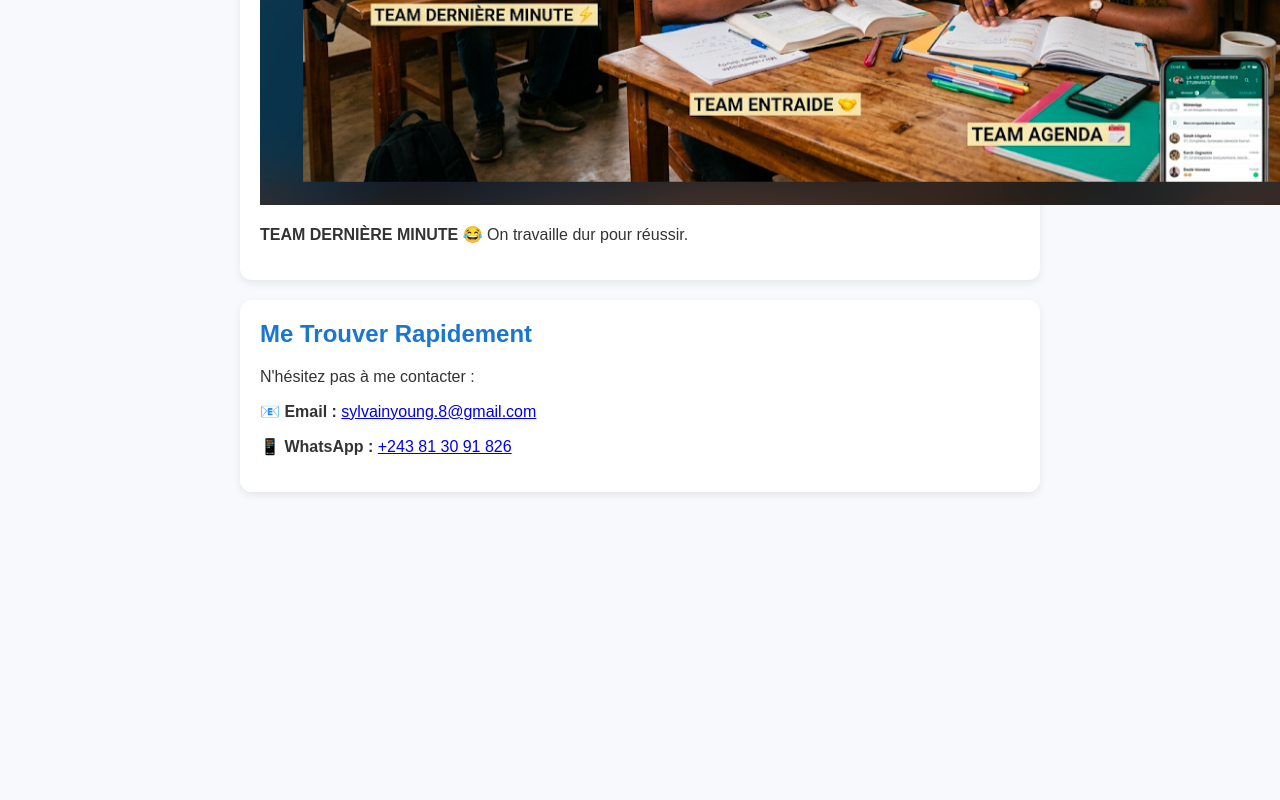
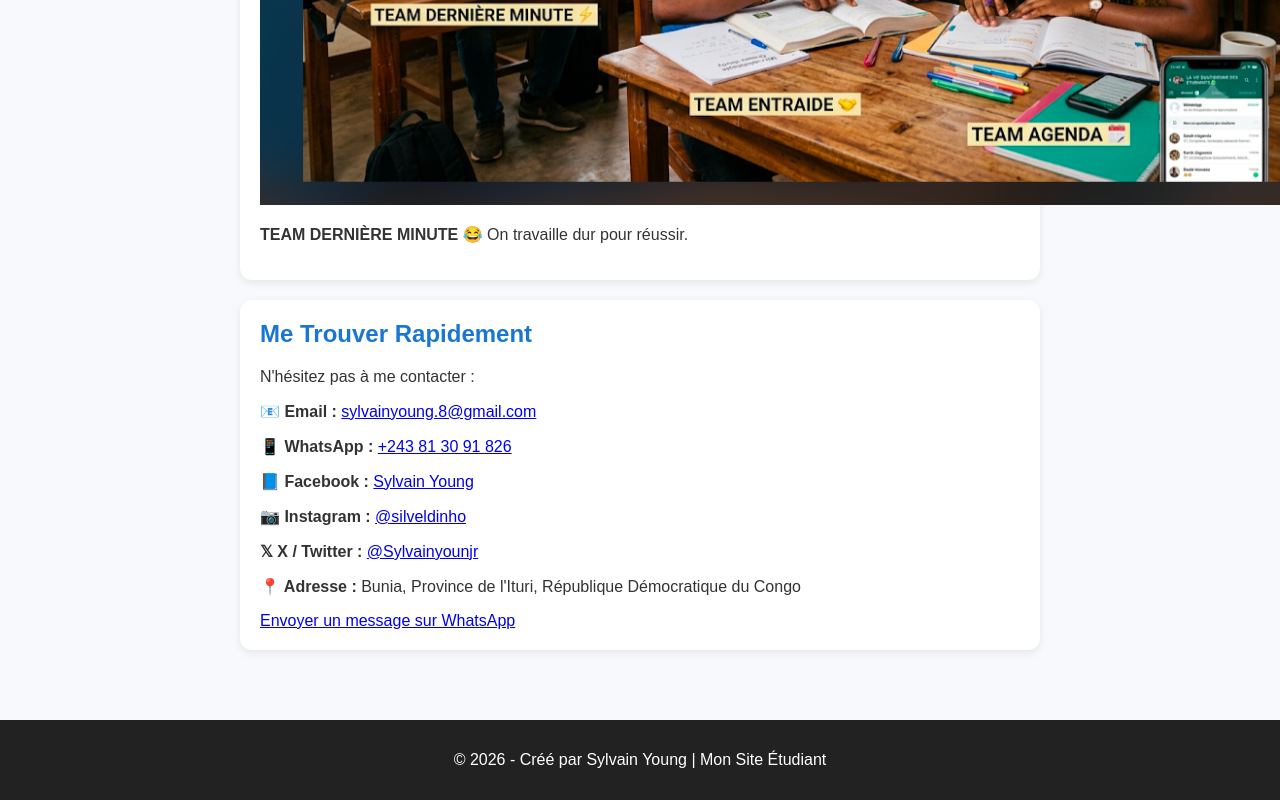
Before and after one commit to sylvainyoung8/Mon-site, a plain HTML site: page index.html in a window 1280 px wide. Shown: the part 709-1509 px from the top of the page. Before the commit the page ends 1241 px from the top, so only its background shows below. Drawn offline with Linux system fonts and the light colour scheme.

Commit message:
Corriger le code HTML+ afficher la photo

```diff
--- a/index.html
+++ b/index.html
@@ -30,4 +30,21 @@
             <div class="liens">
                 <p><b>📧 Email :</b> <a href="mailto:sylvainyoung.8@gmail.com">sylvainyoung.8@gmail.com</a></p>
                 <p><b>📱 WhatsApp :</b> <a href="https://wa.me/243813091826" target="_blank">+243 81 30 91 826</a></p>
-                <p><b>
+                <p><b>📘 Facebook :</b> <a href="https://facebook.com/" target="_blank">Sylvain Young</a></p>
+                <p><b>📷 Instagram :</b> <a href="https://www.instagram.com/silveldinho?igsh=MWZsMTQ4OWFzZGlxag==" target="_blank">@silveldinho</a></p>
+                <p><b>𝕏 X / Twitter :</b> <a href="https://x.com/Sylvainyounjr" target="_blank">@Sylvainyounjr</a></p>
+                <p><b>📍 Adresse :</b> Bunia, Province de l'Ituri, République Démocratique du Congo</p>
+            </div>
+
+            <a href="https://wa.me/243813091826?text=Bonjour%20Sylvain,%20je%20viens%20de%20ton%20site%20web" class="bouton" target="_blank">
+                Envoyer un message sur WhatsApp
+            </a>
+        </section>
+    </main>
+
+    <footer>
+        <p>© 2026 - Créé par Sylvain Young | Mon Site Étudiant</p>
+    </footer>
+
+</body>
+</html>
```
